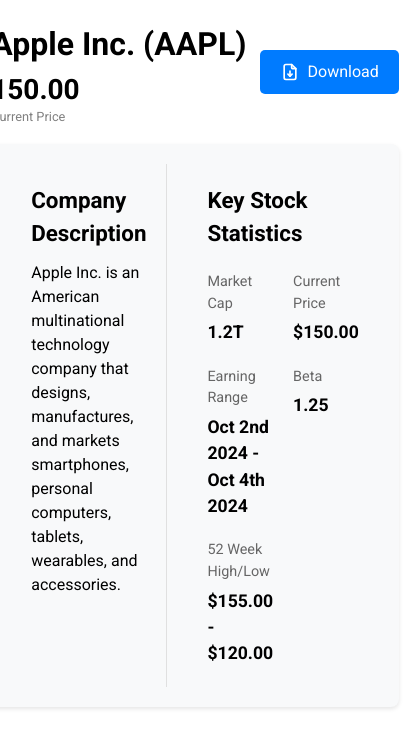
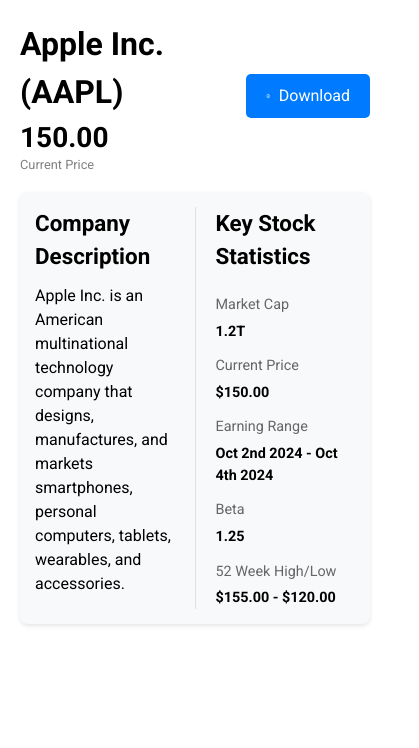
Before and after one commit to majorschwartz/eqisense, a React (Create React App) app in the folder client/: page / in a window 390 px wide. Both pictures are taken after a click on the element "AAPL". Shown: the top 748 px of the page, 419 px wide, since content can reach past the window. Built offline with nearby package versions, Linux system fonts and the light colour scheme; no server answers.

Commit message:
feat: Add media query

```diff
--- a/client/src/Components.css
+++ b/client/src/Components.css
@@ -61,7 +61,7 @@
 
 .metrics-container {
     display: flex;
-    padding: 20px;
+    padding: 15px;
     background-color: #f8f9fa;
     border-radius: 8px;
     box-shadow: 0 2px 4px rgba(0,0,0,0.1);
@@ -71,7 +71,7 @@
 
 .metrics-left, .metrics-right {
     flex: 1;
-    padding: 20px;
+    /* padding: 20px; */
 }
 
 .metrics-left {
@@ -99,8 +99,8 @@
 
 .metrics-grid {
     display: grid;
-    grid-template-columns: repeat(2, 1fr);
-    gap: 20px;
+    grid-template-columns: 2fr 1fr;
+    gap: 13px;
 }
 
 .metrics-item {
@@ -115,6 +115,12 @@
 }
 
 .metrics-value {
-    font-size: 1.1rem;
+    font-size: 0.9rem;
     font-weight: 600;
 }
+
+@media (max-width: 700px) {
+    .metrics-grid {
+        grid-template-columns: 1fr;
+    }
+}
```
